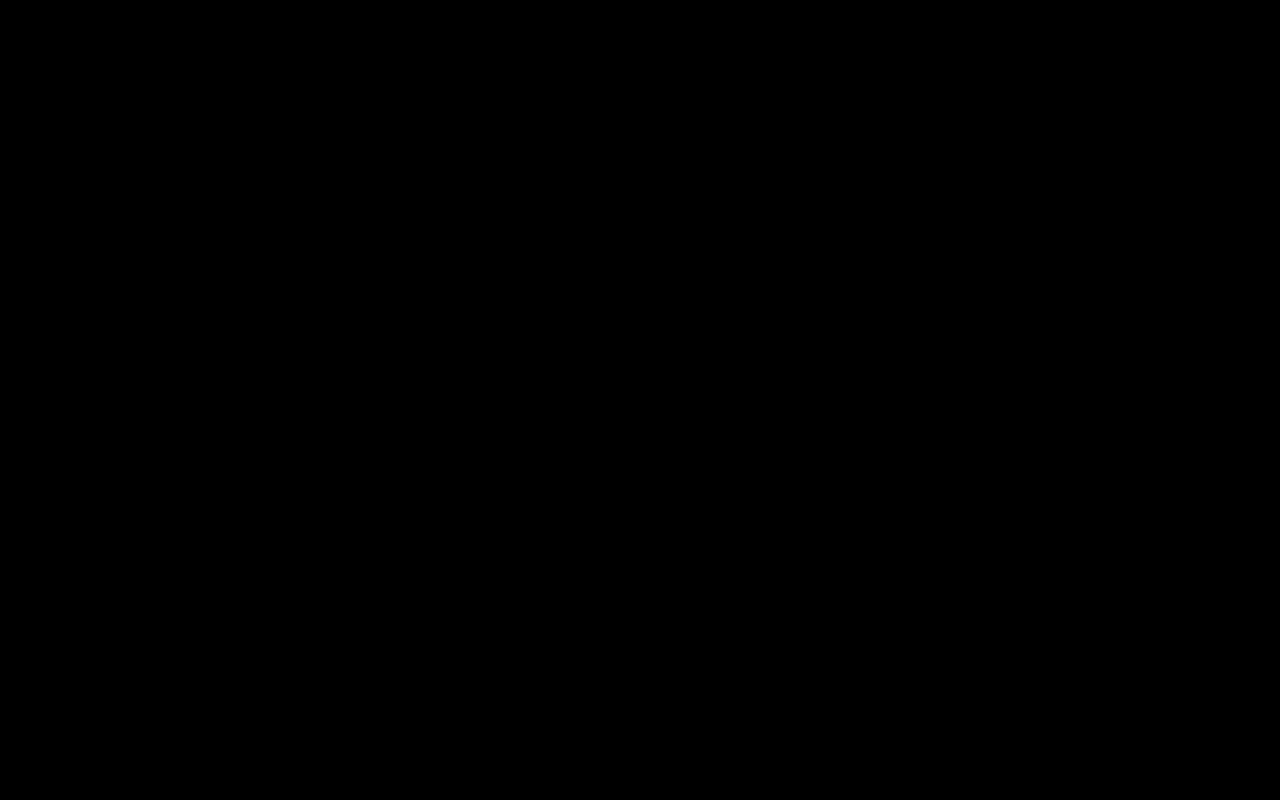
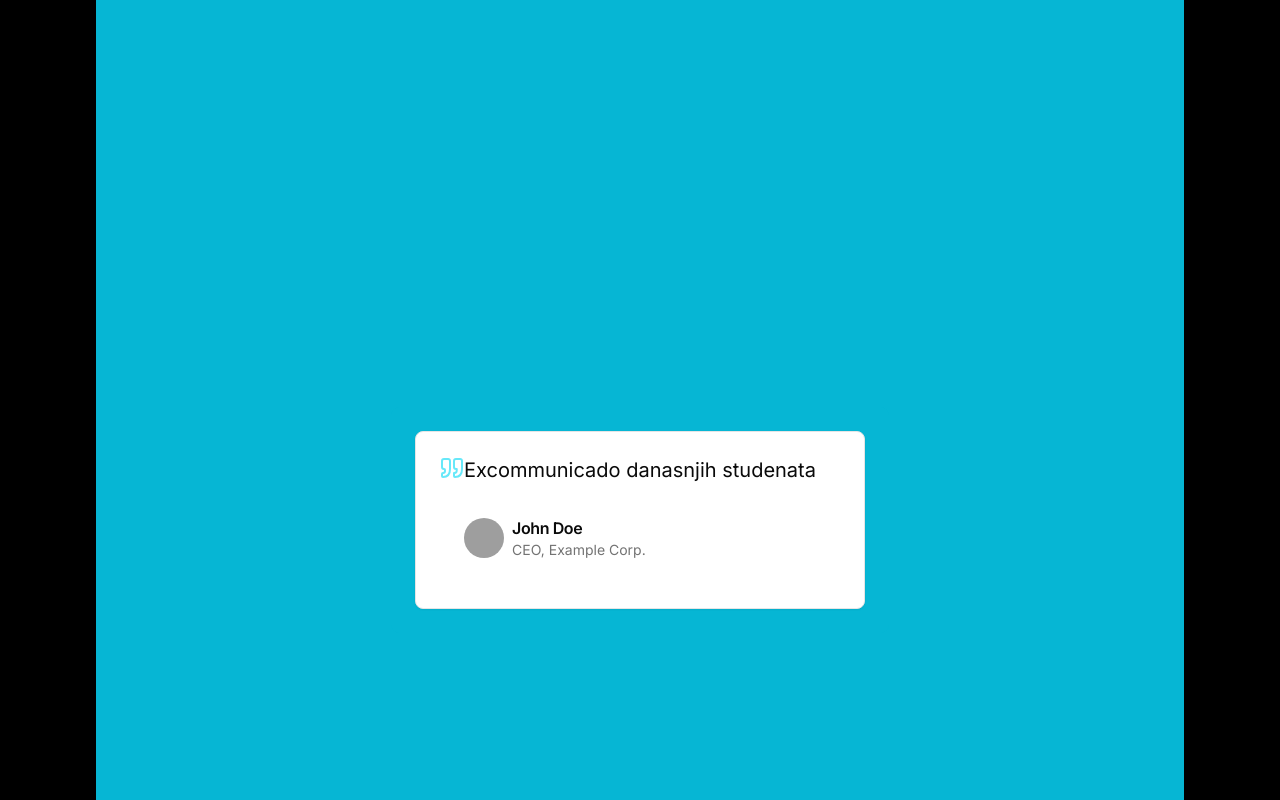
Before and after one commit to dpolic1/intellicart, a Next.js app in the folder intellicart/: page / in a window 1280 px wide. Shown: the part 1740-2540 px from the top of the page. Before the commit the page ends 1156 px from the top, so only its background shows below. Built offline with nearby package versions, Linux system fonts and the light colour scheme; grey boxes are pictures that could not be loaded.

Commit message:
Added testimonials

```diff
--- a/intellicart/app/globals.css
+++ b/intellicart/app/globals.css
@@ -2,26 +2,75 @@
 @tailwind components;
 @tailwind utilities;
 
-:root {
-  --foreground-rgb: 0, 0, 0;
-  --background-start-rgb: 214, 219, 220;
-  --background-end-rgb: 255, 255, 255;
-}
+@layer base {
+  :root {
+    --background: 0 0% 100%;
+    --foreground: 0 0% 3.9%;
 
-@media (prefers-color-scheme: dark) {
-  :root {
-    --foreground-rgb: 255, 255, 255;
-    --background-start-rgb: 0, 0, 0;
-    --background-end-rgb: 0, 0, 0;
+    --card: 0 0% 100%;
+    --card-foreground: 0 0% 3.9%;
+
+    --popover: 0 0% 100%;
+    --popover-foreground: 0 0% 3.9%;
+
+    --primary: 0 0% 9%;
+    --primary-foreground: 0 0% 98%;
+
+    --secondary: 0 0% 96.1%;
+    --secondary-foreground: 0 0% 9%;
+
+    --muted: 0 0% 96.1%;
+    --muted-foreground: 0 0% 45.1%;
+
+    --accent: 0 0% 96.1%;
+    --accent-foreground: 0 0% 9%;
+
+    --destructive: 0 84.2% 60.2%;
+    --destructive-foreground: 0 0% 98%;
+
+    --border: 0 0% 89.8%;
+    --input: 0 0% 89.8%;
+    --ring: 0 0% 3.9%;
+
+    --radius: 0.5rem;
+  }
+
+  .dark {
+    --background: 0 0% 3.9%;
+    --foreground: 0 0% 98%;
+
+    --card: 0 0% 3.9%;
+    --card-foreground: 0 0% 98%;
+
+    --popover: 0 0% 3.9%;
+    --popover-foreground: 0 0% 98%;
+
+    --primary: 0 0% 98%;
+    --primary-foreground: 0 0% 9%;
+
+    --secondary: 0 0% 14.9%;
+    --secondary-foreground: 0 0% 98%;
+
+    --muted: 0 0% 14.9%;
+    --muted-foreground: 0 0% 63.9%;
+
+    --accent: 0 0% 14.9%;
+    --accent-foreground: 0 0% 98%;
+
+    --destructive: 0 62.8% 30.6%;
+    --destructive-foreground: 0 0% 98%;
+
+    --border: 0 0% 14.9%;
+    --input: 0 0% 14.9%;
+    --ring: 0 0% 83.1%;
   }
 }
 
-body {
-  color: rgb(var(--foreground-rgb));
-  background: linear-gradient(
-      to bottom,
-      transparent,
-      rgb(var(--background-end-rgb))
-    )
-    rgb(var(--background-start-rgb));
+@layer base {
+  * {
+    @apply border-border;
+  }
+  body {
+    @apply bg-background text-foreground;
+  }
 }
--- a/intellicart/app/page.tsx
+++ b/intellicart/app/page.tsx
@@ -1,10 +1,12 @@
 import HeroSection from '@/components/pages/home/HeroSection'
+import Testimonials from '@/components/pages/home/Testimonials'
 import Image from 'next/image'
 
 export default function HomePage() {
   return (
     <main className="min-h-screen p-24">
       <HeroSection />
+      <Testimonials />
     </main>
   )
 }
--- a/intellicart/components/pages/home/Testimonials.tsx
+++ b/intellicart/components/pages/home/Testimonials.tsx
@@ -1,8 +1,4 @@
-/**
- * v0 by Vercel.
- * @see https://v0.dev/t/6KBhKBw
- */
-import { CardContent, CardTitle, CardDescription, CardHeader, Card } from "@/components/ui/card"
+
 import { testimonialsData } from "@/lib/constants"
 import TestimonialCard from "./TestimonialCard"
 
--- /dev/null
+++ b/intellicart/components/ui/card.tsx
@@ -0,0 +1,79 @@
+import * as React from "react"
+
+import { cn } from "@/lib/utils"
+
+const Card = React.forwardRef<
+  HTMLDivElement,
+  React.HTMLAttributes<HTMLDivElement>
+>(({ className, ...props }, ref) => (
+  <div
+    ref={ref}
+    className={cn(
+      "rounded-lg border bg-card text-card-foreground shadow-sm",
+      className
+    )}
+    {...props}
+  />
+))
+Card.displayName = "Card"
+
+const CardHeader = React.forwardRef<
+  HTMLDivElement,
+  React.HTMLAttributes<HTMLDivElement>
+>(({ className, ...props }, ref) => (
+  <div
+    ref={ref}
+    className={cn("flex flex-col space-y-1.5 p-6", className)}
+    {...props}
+  />
+))
+CardHeader.displayName = "CardHeader"
+
+const CardTitle = React.forwardRef<
+  HTMLParagraphElement,
+  React.HTMLAttributes<HTMLHeadingElement>
+>(({ className, ...props }, ref) => (
+  <h3
+    ref={ref}
+    className={cn(
+      "text-2xl font-semibold leading-none tracking-tight",
+      className
+    )}
+    {...props}
+  />
+))
+CardTitle.displayName = "CardTitle"
+
+const CardDescription = React.forwardRef<
+  HTMLParagraphElement,
+  React.HTMLAttributes<HTMLParagraphElement>
+>(({ className, ...props }, ref) => (
+  <p
+    ref={ref}
+    className={cn("text-sm text-muted-foreground", className)}
+    {...props}
+  />
+))
+CardDescription.displayName = "CardDescription"
+
+const CardContent = React.forwardRef<
+  HTMLDivElement,
+  React.HTMLAttributes<HTMLDivElement>
+>(({ className, ...props }, ref) => (
+  <div ref={ref} className={cn("p-6 pt-0", className)} {...props} />
+))
+CardContent.displayName = "CardContent"
+
+const CardFooter = React.forwardRef<
+  HTMLDivElement,
+  React.HTMLAttributes<HTMLDivElement>
+>(({ className, ...props }, ref) => (
+  <div
+    ref={ref}
+    className={cn("flex items-center p-6 pt-0", className)}
+    {...props}
+  />
+))
+CardFooter.displayName = "CardFooter"
+
+export { Card, CardHeader, CardFooter, CardTitle, CardDescription, CardContent }
--- a/intellicart/lib/constants/index.tsx
+++ b/intellicart/lib/constants/index.tsx
@@ -1,6 +1,9 @@
 const testimonialsData = [
     {
         cardText: "Generating a testimonial card component with a prompt-driven interface is pretty cool... Well done, Vercel!"
+    },
+    {
+        cardText: "Excommunicado danasnjih studenata"
     }
 ]
 
--- /dev/null
+++ b/intellicart/lib/utils.ts
@@ -0,0 +1,6 @@
+import { type ClassValue, clsx } from "clsx"
+import { twMerge } from "tailwind-merge"
+
+export function cn(...inputs: ClassValue[]) {
+  return twMerge(clsx(inputs))
+}
--- /dev/null
+++ b/intellicart/tailwind.config.js
@@ -0,0 +1,76 @@
+/** @type {import('tailwindcss').Config} */
+module.exports = {
+  darkMode: ["class"],
+  content: [
+    './pages/**/*.{ts,tsx}',
+    './components/**/*.{ts,tsx}',
+    './app/**/*.{ts,tsx}',
+    './src/**/*.{ts,tsx}',
+	],
+  theme: {
+    container: {
+      center: true,
+      padding: "2rem",
+      screens: {
+        "2xl": "1400px",
+      },
+    },
+    extend: {
+      colors: {
+        border: "hsl(var(--border))",
+        input: "hsl(var(--input))",
+        ring: "hsl(var(--ring))",
+        background: "hsl(var(--background))",
+        foreground: "hsl(var(--foreground))",
+        primary: {
+          DEFAULT: "hsl(var(--primary))",
+          foreground: "hsl(var(--primary-foreground))",
+        },
+        secondary: {
+          DEFAULT: "hsl(var(--secondary))",
+          foreground: "hsl(var(--secondary-foreground))",
+        },
+        destructive: {
+          DEFAULT: "hsl(var(--destructive))",
+          foreground: "hsl(var(--destructive-foreground))",
+        },
+        muted: {
+          DEFAULT: "hsl(var(--muted))",
+          foreground: "hsl(var(--muted-foreground))",
+        },
+        accent: {
+          DEFAULT: "hsl(var(--accent))",
+          foreground: "hsl(var(--accent-foreground))",
+        },
+        popover: {
+          DEFAULT: "hsl(var(--popover))",
+          foreground: "hsl(var(--popover-foreground))",
+        },
+        card: {
+          DEFAULT: "hsl(var(--card))",
+          foreground: "hsl(var(--card-foreground))",
+        },
+      },
+      borderRadius: {
+        lg: "var(--radius)",
+        md: "calc(var(--radius) - 2px)",
+        sm: "calc(var(--radius) - 4px)",
+      },
+      keyframes: {
+        "accordion-down": {
+          from: { height: 0 },
+          to: { height: "var(--radix-accordion-content-height)" },
+        },
+        "accordion-up": {
+          from: { height: "var(--radix-accordion-content-height)" },
+          to: { height: 0 },
+        },
+      },
+      animation: {
+        "accordion-down": "accordion-down 0.2s ease-out",
+        "accordion-up": "accordion-up 0.2s ease-out",
+      },
+    },
+  },
+  plugins: [require("tailwindcss-animate")],
+}
```
Also changed, not shown: intellicart/package.json (+9 -4 lines), intellicart/components.json (added), 1 other file (tests, documents, lock files or other folders).
